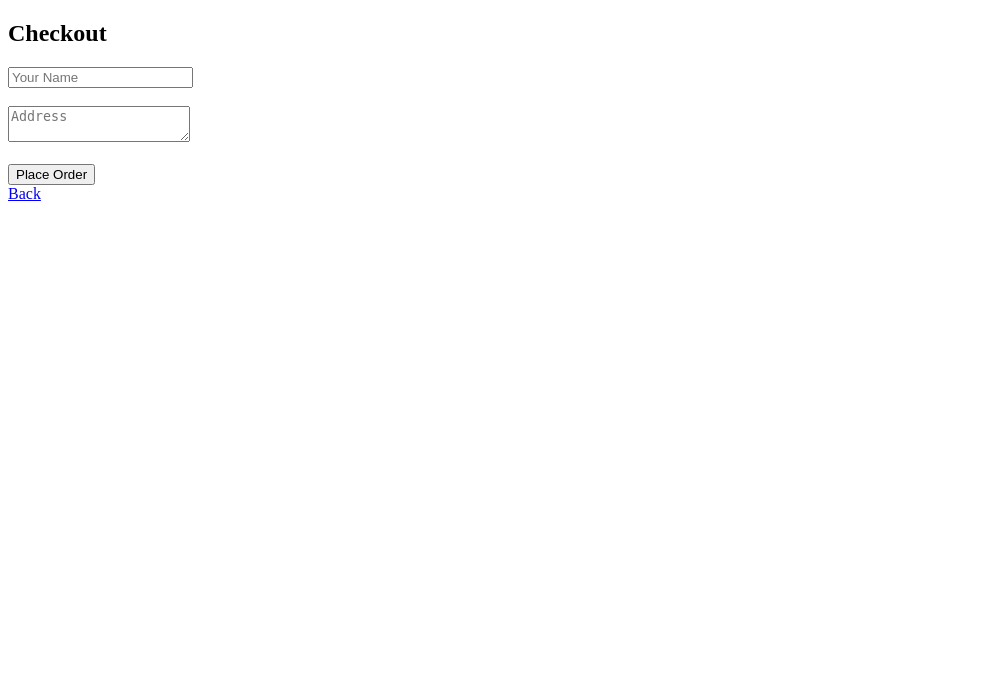
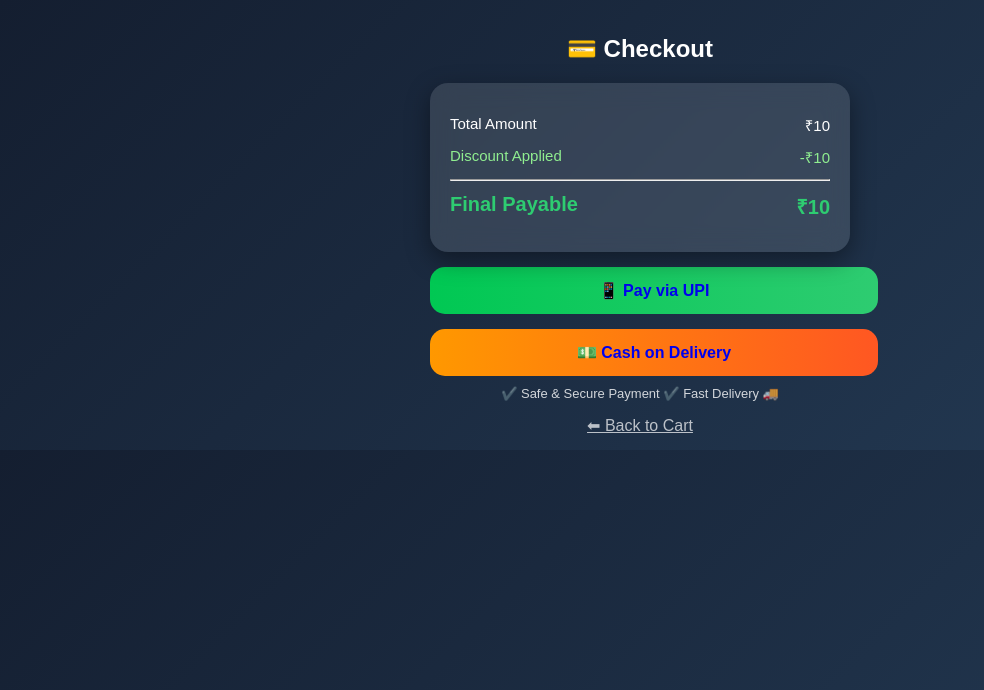
Before and after one commit to Dharun7715/Veg-Store2, a Flask app: template templates/checkout.html in a window 1280 px wide. Shown: the top 690 px of the page, without its empty margins (0-984 px from the left). Run offline with Flask 3, Linux system fonts and the light colour scheme; the template is opened without the code that fills it: most values are stand-ins (such as "Sample title", 1, 10 or a date in 2020).

Commit message:
Update checkout.html

```diff
--- a/templates/checkout.html
+++ b/templates/checkout.html
@@ -1,17 +1,149 @@
 <!DOCTYPE html>
 <html>
-<head><title>Checkout</title></head>
+<head>
+<title>Checkout</title>
+<meta name="viewport" content="width=device-width, initial-scale=1.0">
+
+<style>
+
+body {
+    margin: 0;
+    font-family: Arial;
+    background: linear-gradient(135deg,#141e30,#243b55);
+    color: white;
+}
+
+/* CONTAINER */
+.container {
+    max-width: 420px;
+    margin: auto;
+    padding: 15px;
+}
+
+/* TITLE */
+h2 {
+    text-align: center;
+}
+
+/* CARD */
+.card {
+    background: rgba(255,255,255,0.12);
+    backdrop-filter: blur(12px);
+    padding: 20px;
+    border-radius: 18px;
+    margin-top: 15px;
+    box-shadow: 0 8px 25px rgba(0,0,0,0.4);
+}
+
+/* ROW */
+.row {
+    display: flex;
+    justify-content: space-between;
+    margin: 12px 0;
+    font-size: 15px;
+}
+
+/* DISCOUNT */
+.discount {
+    color: lightgreen;
+}
+
+/* FINAL */
+.final {
+    font-size: 20px;
+    font-weight: bold;
+    color: #2ecc71;
+}
+
+/* BUTTON */
+.btn {
+    display: block;
+    width: 100%;
+    padding: 14px;
+    border-radius: 15px;
+    text-align: center;
+    text-decoration: none;
+    margin-top: 15px;
+    font-weight: bold;
+}
+
+/* COLORS */
+.upi {
+    background: linear-gradient(90deg,#00c853,#2ecc71);
+}
+
+.cod {
+    background: linear-gradient(90deg,#ff9800,#ff5722);
+}
+
+/* NOTE */
+.note {
+    text-align: center;
+    font-size: 13px;
+    margin-top: 10px;
+    opacity: 0.8;
+}
+
+/* BACK */
+.back {
+    display: block;
+    text-align: center;
+    margin-top: 15px;
+    color: white;
+    opacity: 0.7;
+}
+
+</style>
+</head>
+
 <body>
 
-<h2>Checkout</h2>
+<div class="container">
 
-<form method="POST">
-<input name="name" placeholder="Your Name" required><br><br>
-<textarea name="address" placeholder="Address" required></textarea><br><br>
-<button>Place Order</button>
-</form>
+<h2>💳 Checkout</h2>
 
-<a href="/cart">Back</a>
+<div class="card">
+
+<!-- TOTAL -->
+<div class="row">
+<span>Total Amount</span>
+<span>₹{{ total }}</span>
+</div>
+
+<!-- DISCOUNT -->
+<div class="row discount">
+<span>Discount Applied</span>
+<span>-₹{{ discount }}</span>
+</div>
+
+<hr>
+
+<!-- FINAL -->
+<div class="row final">
+<span>Final Payable</span>
+<span>₹{{ final_total }}</span>
+</div>
+
+</div>
+
+<!-- PAYMENT BUTTONS -->
+
+<a href="/success" class="btn upi">
+📱 Pay via UPI
+</a>
+
+<a href="/success" class="btn cod">
+💵 Cash on Delivery
+</a>
+
+<div class="note">
+✔️ Safe & Secure Payment
+✔️ Fast Delivery 🚚
+</div>
+
+<a href="/cart" class="back">⬅ Back to Cart</a>
+
+</div>
 
 </body>
 </html>
```
